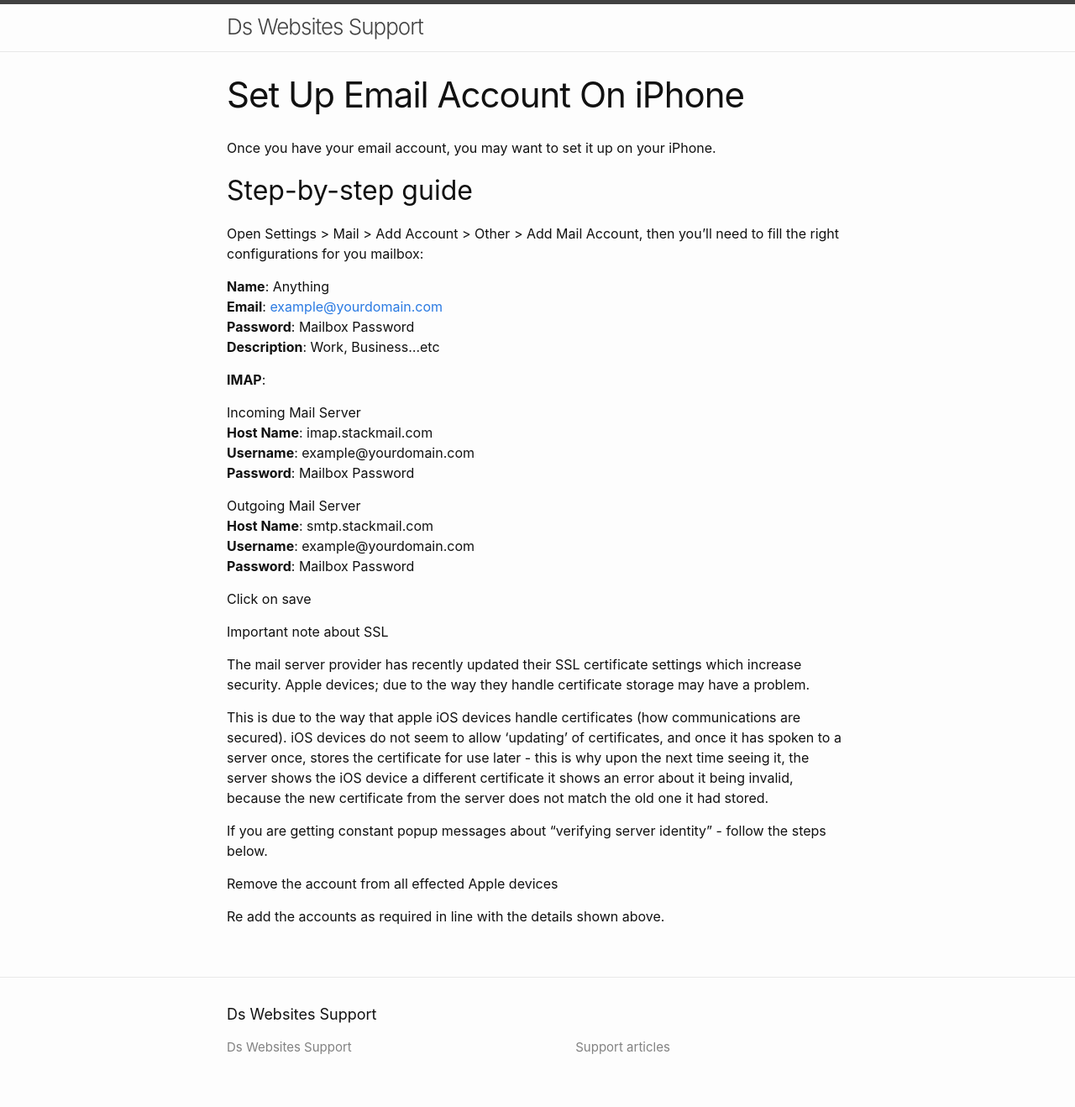
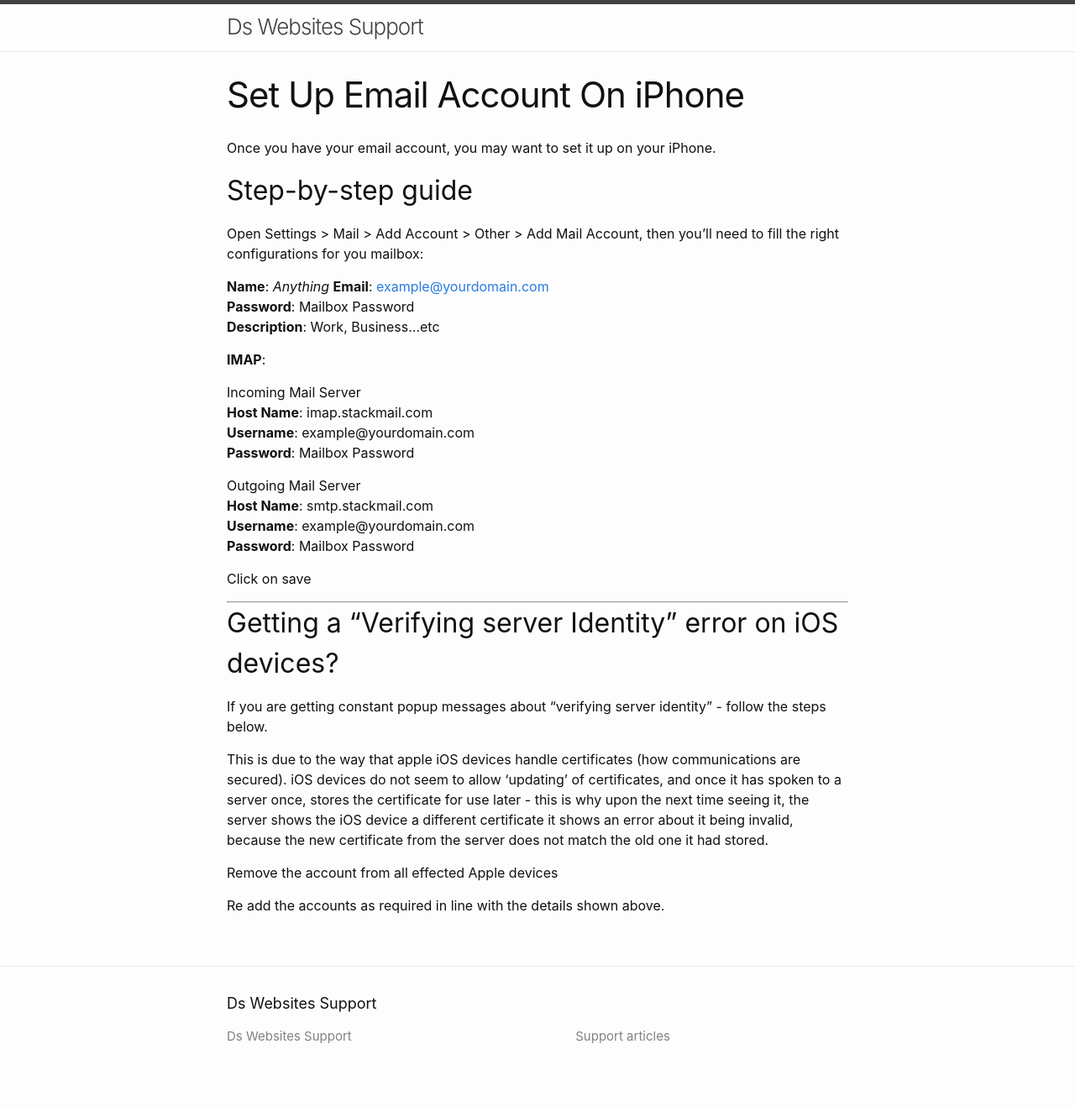
Before and after one commit to danstreeter/dswebsites-support, a Jekyll site: the page built from _posts/2020-08-25-Set-Up-Email-Account-on-iPhone.md, in a window 1280 px wide. Shown: the whole page at 84% size. Built offline with Jekyll 4.4.1, drawn with Linux system fonts in a browser that asks for light colours.

Commit message:
Updated information about iPhone mailbox setup

```diff
--- a/_posts/2020-08-25-Set-Up-Email-Account-on-iPhone.md
+++ b/_posts/2020-08-25-Set-Up-Email-Account-on-iPhone.md
@@ -11,7 +11,7 @@ Step-by-step guide
 
 Open Settings > Mail > Add Account > Other > Add Mail Account, then you'll need to fill the right configurations for you mailbox:
 
-**Name**: Anything
+**Name**: _Anything_
 **Email**: [example@yourdomain.com](mailto:example@yourdomain.com)
 **Password**: Mailbox Password
 **Description**: Work, Business...etc
@@ -30,13 +30,14 @@ Outgoing Mail Server
 
 Click on save
 
-Important note about SSL
+---
 
-The mail server provider has recently updated their SSL certificate settings which increase security. Apple devices; due to the way they handle certificate storage may have a problem.
+Getting a "Verifying server Identity" error on iOS devices?
+-----------------------------------------------------------
+
+If you are getting constant popup messages about "verifying server identity" - follow the steps below.
 
 This is due to the way that apple iOS devices handle certificates (how communications are secured). iOS devices do not seem to allow ‘updating’ of certificates, and once it has spoken to a server once, stores the certificate for use later - this is why upon the next time seeing it, the server shows the iOS device a different certificate it shows an error about it being invalid, because the new certificate from the server does not match the old one it had stored.
-
-If you are getting constant popup messages about "verifying server identity" - follow the steps below.
 
 Remove the account from all effected Apple devices
 
```
